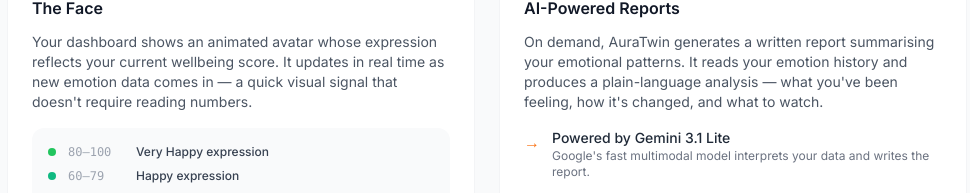
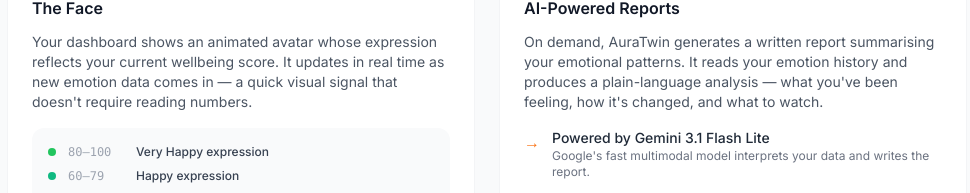
Before and after one commit to AuraTwin/AuraTwin-web, a Next.js app: page /science in a window 1280 px wide. Shown: the part 3053-3246 px from the top of the page, without its empty margins (153-1123 px from the left). Built offline with nearby package versions, Linux system fonts and the light colour scheme; no server answers.

Commit message:
Update Gemini version strings

```diff
--- a/src/app/science/page.tsx
+++ b/src/app/science/page.tsx
@@ -374,7 +374,7 @@ export default function SciencePage() {
               <div className="space-y-3">
                 {[
                   {
-                    label: 'Powered by Gemini 3.1 Lite',
+                    label: 'Powered by Gemini 3.1 Flash Lite',
                     desc: "Google's fast multimodal model interprets your data and writes the report.",
                   },
                   {
```
Also changed, not shown: 1 other file (tests, documents, lock files or other folders).
